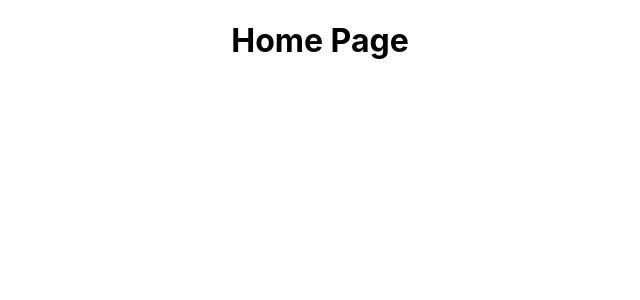
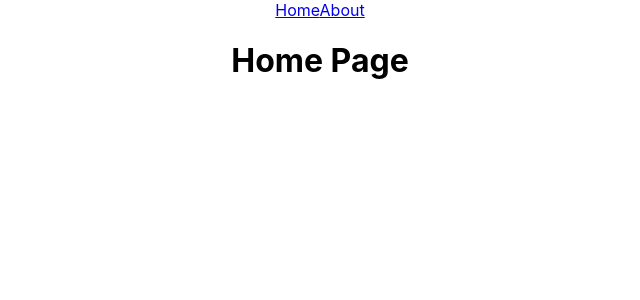
Before and after one commit to shivkumarprajapat/React-Router-Tutorials-v6, a React (Create React App) app: page / in a window 1280 px wide. Shown: the top 300 px of the page, without its empty margins (320-960 px from the left). Built offline with nearby package versions, Linux system fonts and the light colour scheme.

Commit message:
links added

```diff
--- a/src/App.js
+++ b/src/App.js
@@ -1,10 +1,13 @@
-import './App.css';
+import './App.css'
 import { Routes, Route } from 'react-router-dom'
 import { Home } from './components/Home'
 import { About } from './components/About'
+import { Navbar } from './components/Navbar'
+
 function App() {
   return (
     <div className='App'>
+      <Navbar />
       <Routes>
         <Route path='/' element={<Home />} />
         <Route path='about' element={<About />} />
--- /dev/null
+++ b/src/components/Navbar.js
@@ -0,0 +1,10 @@
+import { Link } from 'react-router-dom'
+
+export const Navbar = () => {
+  return (
+    <nav>
+      <Link to='/'>Home</Link>
+      <Link to='/about'>About</Link>
+    </nav>
+  )
+}
```
